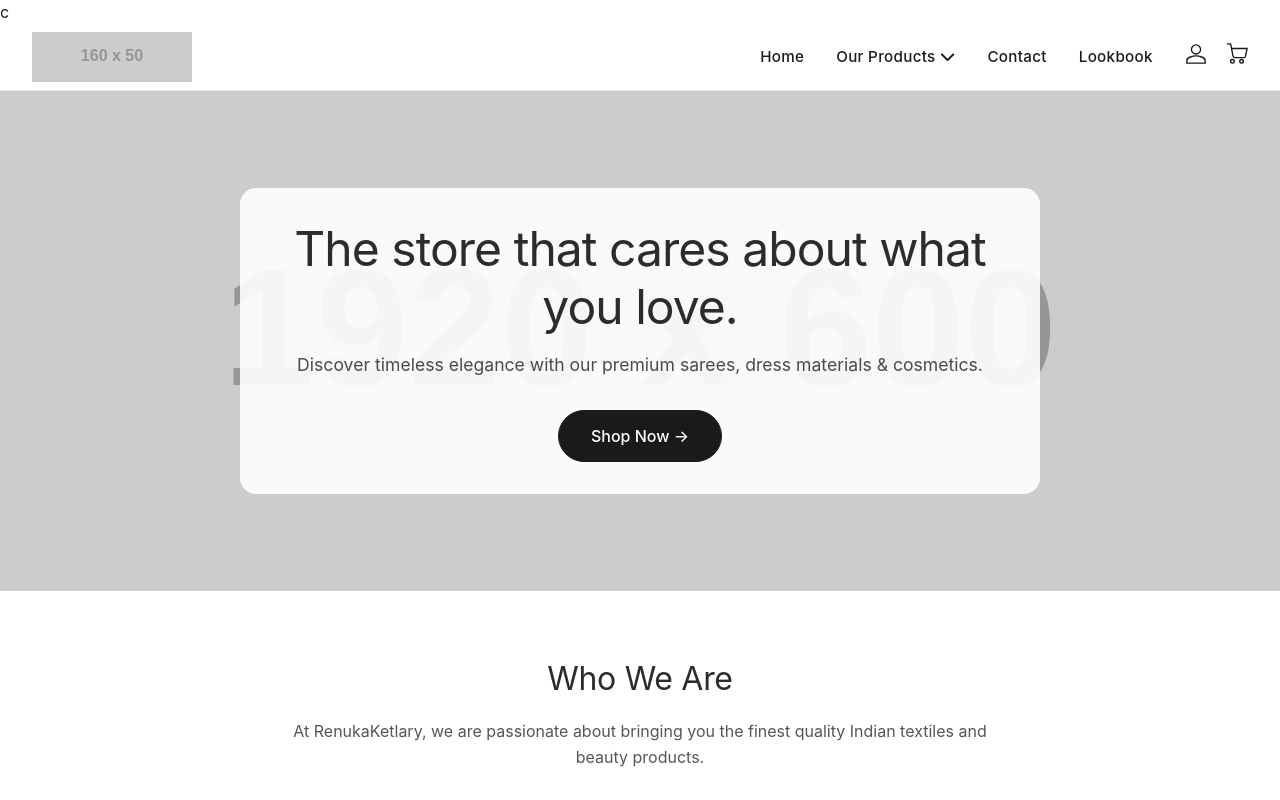
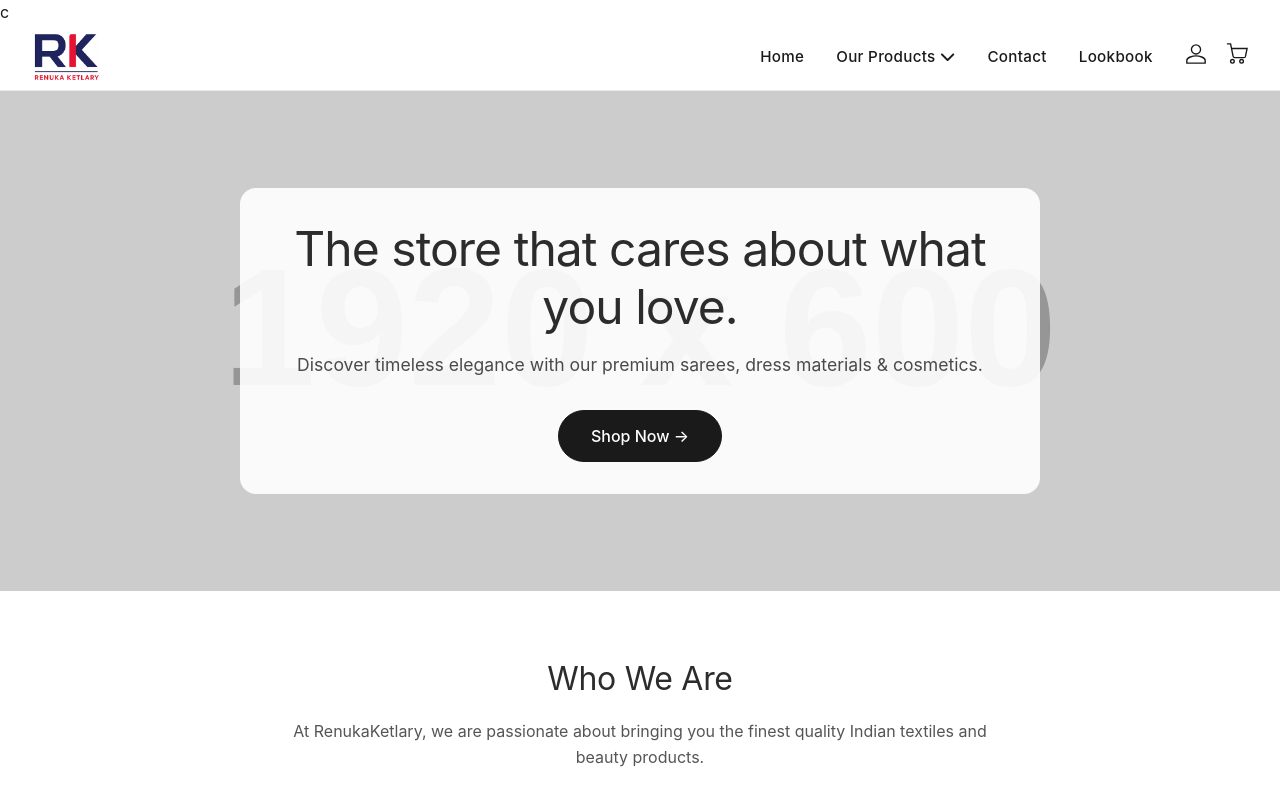
Before and after one commit to RenukaCutlary/RenukaCutlary1, a plain HTML site: page index.html in a window 1280 px wide. Shown: the top 800 px of the page. Drawn offline with Linux system fonts and the light colour scheme; no server answers.

Commit message:
Add files via upload

```diff
--- a/index.html
+++ b/index.html
@@ -14,7 +14,7 @@
     <header>
         <div class="navigator">
             <div class="nav-bar">
-                <img class="logo" src="https://placehold.co/160x50/f8f0e5/8b5a2b?text=RenukaKetlary" alt="Logo">
+                <img class="logo" src="ChatGPT Image Oct 28, 2025, 10_45_34 AM.png" alt="Logo">
                 <ul class="menu-links">
                     <input type="checkbox" id="check">
                     <span class="menu">
```
